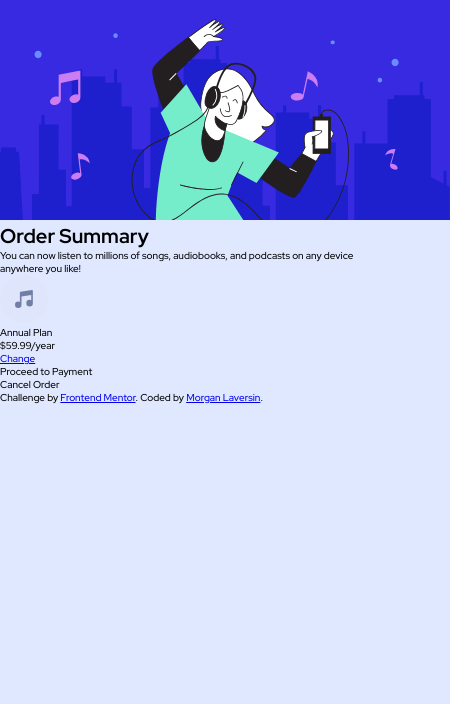
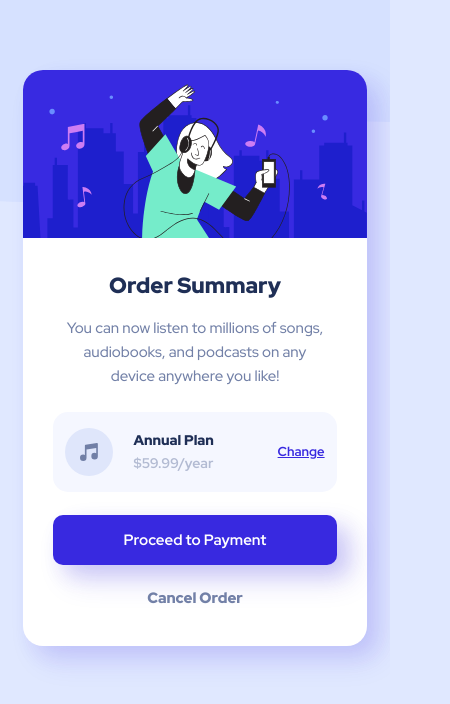
Before and after one commit to mlaversin/order-summary-component, a plain HTML site: page index.html in a window 390 px wide. Shown: the whole page, 450 px wide, since content can reach past the window. Drawn offline with Linux system fonts and the light colour scheme.

Commit message:
mobile layout

```diff
--- a/index.html
+++ b/index.html
@@ -24,15 +24,18 @@
     <div class="container">
       <div class="card">
         <img
+          class="hero"
           src="./images/illustration-hero.svg"
           alt="girl listening to music"
         />
         <div class="card-wrapper">
           <h1 class="title">Order Summary</h1>
+
           <div class="description">
             You can now listen to millions of songs, audiobooks, and podcasts on
             any device anywhere you like!
           </div>
+
           <div class="plan-card">
             <div class="list">
               <div class="list">
@@ -41,20 +44,21 @@
                   <div class="payment-plan">Annual Plan</div>
                   <div class="price">$59.99/year</div>
                 </div>
-                <a href="#">Change</a>
               </div>
+              <a href="#">Change</a>
             </div>
           </div>
-          <div class="btn primary">Proceed to Payment</div>
-          <div class="btn secondary">Cancel Order</div>
+
+          <div class="btn primary"><a href="#">Proceed to Payment</a></div>
+          <div class="btn secondary"><a href="#">Cancel Order</a></div>
         </div>
       </div>
     </div>
-    <div class="attribution">
+    <!-- <div class="attribution">
       Challenge by
       <a href="https://www.frontendmentor.io?ref=challenge" target="_blank"
         >Frontend Mentor</a
       >. Coded by <a href="#">Morgan Laversin</a>.
-    </div>
+    </div> -->
   </body>
 </html>
--- /dev/null
+++ b/styles/_card.scss
@@ -0,0 +1,127 @@
+.container {
+  width: 100vw;
+  height: 100vh;
+  display: flex;
+  align-items: flex-start;
+  justify-content: center;
+  .card {
+    width: 88%;
+    margin-top: 7rem;
+    background-color: white;
+    border-radius: 2rem;
+    box-shadow: 10px 10px 20px hsla(245, 75%, 52%, 0.1),
+      15px 15px 30px hsla(245, 75%, 52%, 0.1);
+
+    .hero {
+      width: 100%;
+      border-top-left-radius: 2rem;
+      border-top-right-radius: 2rem;
+    }
+
+    .card-wrapper {
+      display: flex;
+      flex-direction: column;
+      align-items: center;
+      justify-content: center;
+      padding: 3rem;
+
+      .title {
+        color: $dark-blue;
+        font-size: 2.2rem;
+        font-weight: 900;
+      }
+
+      .description {
+        font-size: 1.5rem;
+        font-weight: 500;
+        color: $desaturated-blue;
+        padding: 1.6rem 1rem;
+        line-height: 2.4rem;
+        text-align: center;
+      }
+
+      .plan-card {
+        background-color: $very-pale-blue;
+        width: 100%;
+        border-radius: 1.5rem;
+        margin: 0.8rem 0;
+        padding: 1.6rem 1.2rem;
+
+        .list {
+          display: flex;
+          flex-direction: row;
+          align-items: center;
+          justify-content: space-between;
+          gap: 2rem;
+        }
+
+        .payment-plan {
+          color: $dark-blue;
+          font-size: 1.4rem;
+          font-weight: 900;
+          margin-bottom: 0.5rem;
+        }
+
+        .price {
+          color: $desaturated-blue;
+          font-size: 1.4rem;
+          font-weight: 700;
+          opacity: 0.5;
+        }
+
+        a {
+          color: $brigh-blue;
+          font-size: 1.3rem;
+          font-weight: 700;
+
+          &:hover {
+            text-decoration: none;
+            opacity: 0.75;
+          }
+        }
+      }
+
+      .btn {
+        width: 100%;
+        display: flex;
+        align-items: center;
+        justify-content: center;
+      }
+
+      .primary {
+        background-color: $brigh-blue;
+        padding: 1.5rem;
+        margin: 1.5rem;
+        border-radius: 1rem;
+        cursor: pointer;
+        box-shadow: 10px 10px 20px hsla(245, 75%, 52%, 0.15),
+          15px 15px 30px hsla(245, 75%, 52%, 0.15);
+        &:hover {
+          opacity: 0.7;
+        }
+
+        a {
+          color: white;
+          text-decoration: none;
+          font-size: 1.5rem;
+          font-weight: 700;
+        }
+      }
+
+      .secondary {
+        padding: 0.8rem;
+
+        a {
+          color: $desaturated-blue;
+          text-decoration: none;
+          font-size: 1.5rem;
+          font-weight: 900;
+
+          &:hover {
+            color: $dark-blue;
+          }
+        }
+      }
+    }
+  }
+}
--- a/styles/styles.scss
+++ b/styles/styles.scss
@@ -12,3 +12,4 @@ $desaturated-blue: hsl(224, 23%, 55%);
 $dark-blue: hsl(223, 47%, 23%);
 
 @import 'general';
+@import 'card';
```
Also changed, not shown: styles/styles.css, 1 other file.
